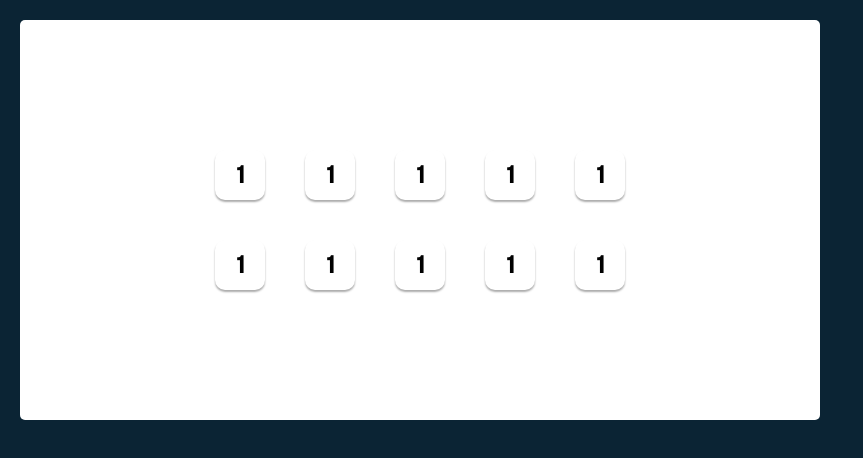
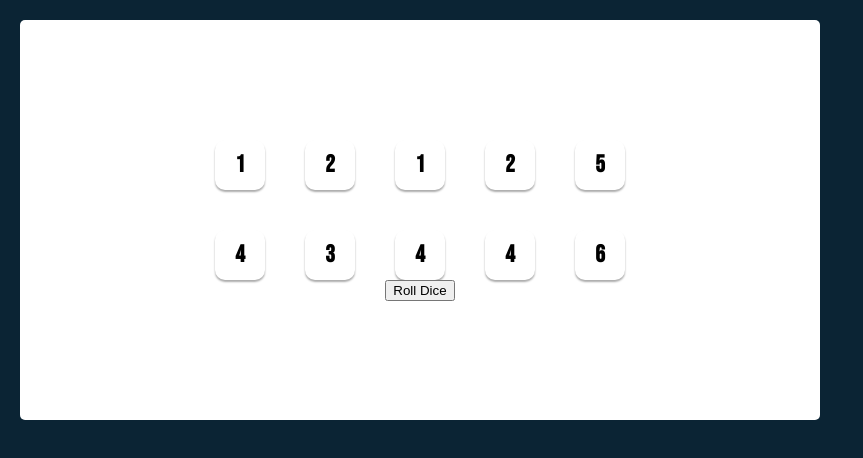
Before and after one commit to DeltaLambda77/Tenzies-in-React, a React (Create React App) app in the folder tenzies/: page / in a window 1280 px wide. Shown: the top 458 px of the page, without its empty margins (0-863 px from the left). Built offline with nearby package versions, Linux system fonts and the light colour scheme.

Commit message:
added button + rerollDice function

```diff
--- a/tenzies/src/App.js
+++ b/tenzies/src/App.js
@@ -2,7 +2,9 @@
 import Die from "./components/Die.js"
 export default function App() {
 
-    allNewDice()
+    const [dice, setDice] = React.useState(allNewDice())
+
+
 
     function allNewDice() {
         const diceArray = [];
@@ -13,43 +15,20 @@
             console.log(diceArray);
         }
         return diceArray
+    }
 
+    function rerollDice() {
+        setDice(allNewDice())
     }
+    const diceElements = dice.map(die => <Die value={die} />)
 
     return (
         <main>
             <div className="dice-container">
-                <Die
-                    value={1}
-                />
-                <Die
-                    value={1}
-                />
-                <Die
-                    value={1}
-                />
-                <Die
-                    value={1}
-                />
-                <Die
-                    value={1}
-                />
-                <Die
-                    value={1}
-                />
-                <Die
-                    value={1}
-                />
-                <Die
-                    value={1}
-                />
-                <Die
-                    value={1}
-                />
-                <Die
-                    value={1}
-                />
+               {diceElements}
             </div>
+            <button className="reroll-button" onClick={rerollDice}>Roll Dice</button>
         </main>
+
     )
 }
```
